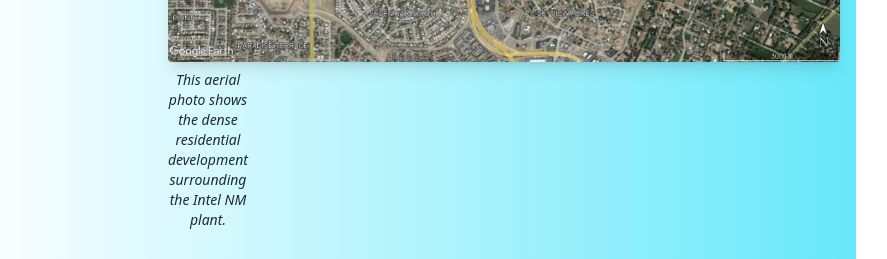
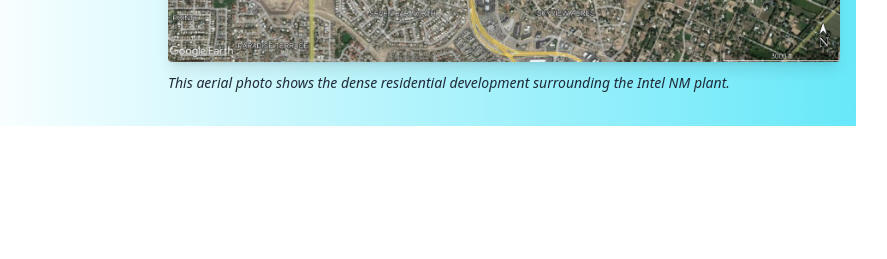
Before and after one commit to cdaringe/clean-air-for-all-now, a Next.js app: page / in a window 1280 px wide. Shown: the part 1415-1674 px from the top of the page, without its empty margins (232-1119 px from the left). After the commit the page ends 1541 px from the top, so only its background shows below. Built offline with nearby package versions, Linux system fonts and the light colour scheme.

Commit message:
chore: fix caption bug

```diff
--- a/pages/index.tsx
+++ b/pages/index.tsx
@@ -40,10 +40,10 @@ export default function Home(props) {
               className="shadow-lg rounded mt-2 mb-2 block"
             />
           </Link>
-          <caption className="text-gray-800 text-sm w-full italic">
+          <span className="text-gray-800 text-sm w-full italic">
             This aerial photo shows the dense residential development
             surrounding the Intel NM plant.
-          </caption>
+          </span>
         </div>
       </main>
     </div>
```
